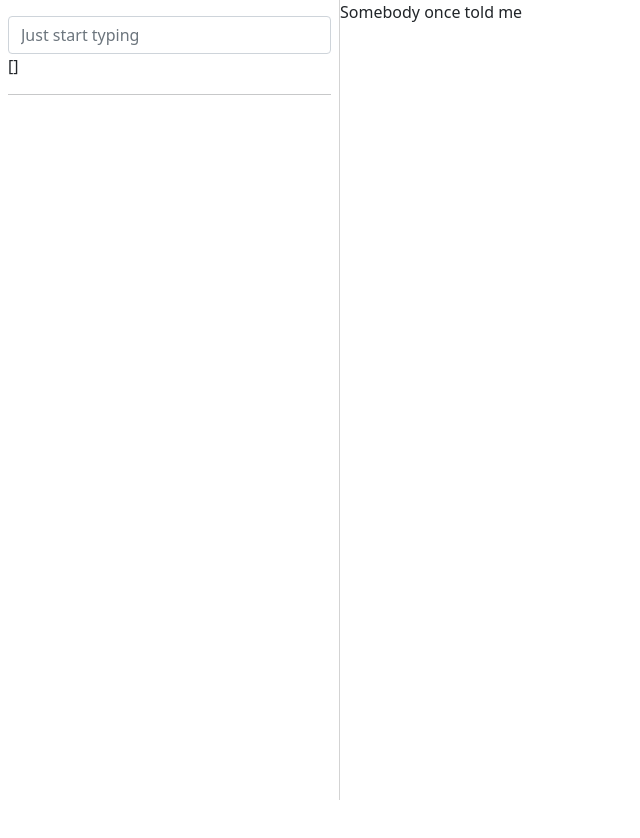
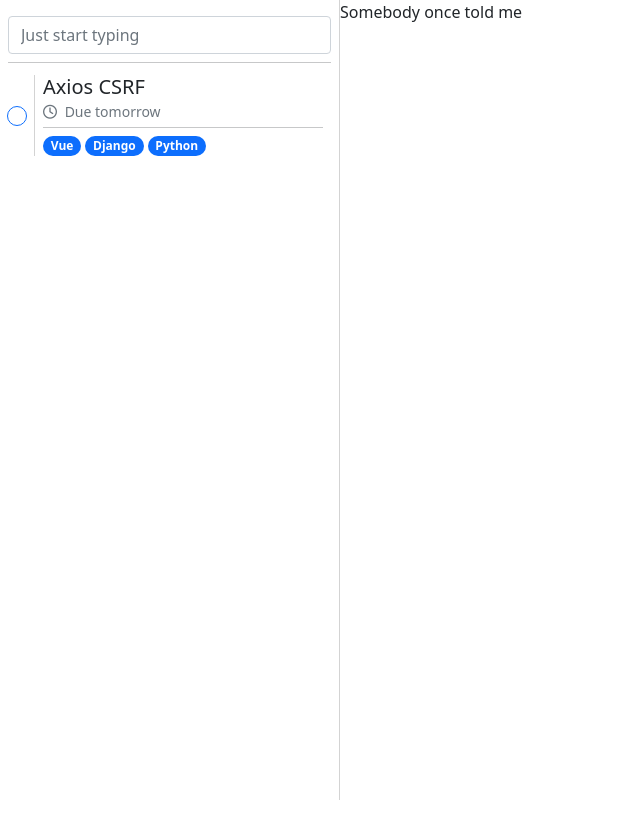
Before and after one commit to NameIes/mnb, a Vue app in the folder frontend/: page / in a window 1280 px wide. Shown: the top 838 px of the page, without its empty margins (0-640 px from the left). Before the commit the page ends 800 px from the top, so only its background shows below. Built offline with nearby package versions, Linux system fonts and the light colour scheme.

Commit message:
Search by tags design ready. Created note design.

```diff
--- a/frontend/public/index.html
+++ b/frontend/public/index.html
@@ -12,6 +12,7 @@
       integrity="sha384-BmbxuPwQa2lc/FVzBcNJ7UAyJxM6wuqIj61tLrc4wSX0szH/Ev+nYRRuWlolflfl"
       crossorigin="anonymous"
     />
+    <script src="https://kit.fontawesome.com/f52dfb8e22.js" crossorigin="anonymous"></script>
   </head>
   <body>
     <noscript>
--- a/frontend/src/App.vue
+++ b/frontend/src/App.vue
@@ -1,9 +1,9 @@
 <template>
   <div id="app" class="d-flex">
-    <div id="items-list" class="vh-100 pt-3 px-2" :class="{ 'opened': leftPanel }" @mouseover="openLeftPanel" @mouseleave="closeLeftPanel">
+    <div id="items-list" class="vh-100 pt-3 px-0" :class="{ 'opened': leftPanel }" @mouseover="openLeftPanel" @mouseleave="closeLeftPanel">
       <Search @search-focused="changeSearchStatus($event)"></Search>
-      <hr class="my-3">
-      <ItemsList></ItemsList>
+      <hr class="mb-1 mt-2 mx-2">
+      <NotesList></NotesList>
     </div>
     <div id="data-view" class="vh-100 w-100">
       Somebody once told me
@@ -12,13 +12,13 @@
 </template>
 
 <script>
-import ItemsList from './components/ItemsList.vue'
+import NotesList from './components/NotesList.vue'
 import Search from './components/Search.vue'
 
 export default {
   name: 'App',
   components: {
-    ItemsList,
+    NotesList,
     Search
   },
   data: function () {
@@ -53,19 +53,41 @@ export default {
 #items-list.opened {
   width: 340px;
 }
+
 #items-list {
   transition-duration: .2s;
   width: 40px;
   border-right: 1px solid lightgray;
 }
-#items-list.opened > div > .form-control {
+
+#items-list.opened > div {
   opacity: 1;
 }
-#items-list > div > .form-control {
+
+#items-list > div {
   transition: .3s;
   opacity: 0;
 }
+
+#items-list.opened .fade-effect {
+  left: 100%;
+}
+
+#items-list .fade-effect {
+  transition-duration: .2s;
+  position: absolute;
+  left: 0;
+  right: 0;
+  top: 0;
+  bottom: 0;
+  background: white;
+}
+
 #items-list.opened + #data-view {
   max-width: calc(100% - 340px);
 }
+
+.vertical-separator {
+  border-right: 1px solid lightgray;
+}
 </style>
--- a/frontend/src/components/ItemsList.vue
+++ /dev/null
@@ -1,9 +0,0 @@
-<template>
-  <div></div>
-</template>
-
-<script>
-export default {
-  name: "ItemsList",
-};
-</script>
--- /dev/null
+++ b/frontend/src/components/NotesList.vue
@@ -0,0 +1,62 @@
+<template>
+  <div class="notes-main">
+    <ul class="list-group list-group-flush pt-0">
+      <li class="list-group-item d-flex note-item">
+        <div class="flex-shrink vertical-separator d-flex align-items-center">
+          <button class="btn btn-outline-primary rounded-circle complete-btn p-0"></button>
+        </div>
+        <div class="w-100 ms-2">
+          <h5 class="my-0">Axios CSRF</h5>
+          <small class="text-muted"><i class="far fa-clock me-1"></i> Due tomorrow</small>
+          <hr class="my-1">
+          <div class="note-tags">
+            <span class="badge rounded-pill bg-primary note-tag me-1">Vue</span>
+            <span class="badge rounded-pill bg-primary note-tag me-1">Django</span>
+            <span class="badge rounded-pill bg-primary note-tag me-1">Python</span>
+          </div>
+        </div>
+      </li>
+    </ul>
+    <div class="fade-effect"></div>
+  </div>
+</template>
+
+<script>
+export default {
+  name: "NotesList",
+};
+</script>
+
+<style scoped>
+.notes-main {
+  position: relative;
+  width: 339px;
+  height: 100%;
+  overflow-y: auto;
+}
+
+.list-group-item {
+  padding-left: 0px;
+}
+
+.complete-btn {
+  width: 20px;
+  height: 20px;
+  margin: 0 7px;
+  vertical-align: middle;
+}
+
+.note-item {
+  transition-duration: .2s;
+  background-color: white;
+}
+
+.note-item:hover {
+  background-color: #f0f0f0;
+  cursor: pointer;
+}
+
+.note-item:active {
+  background-color: #ebebeb;
+}
+</style>
--- a/frontend/src/components/Search.vue
+++ b/frontend/src/components/Search.vue
@@ -1,5 +1,5 @@
 <template>
-  <div>
+  <div class="mx-2">
     <input
       type="text"
       class="form-control"
@@ -10,7 +10,6 @@
       @keydown="controlFocus"
       v-model="searchValue"
     />
-    <div>{{ filterTags }}</div>
     <transition name="fade">
       <div class="dropdown-list" v-show="isListVisible" id="dropdown-list">
         <div class="dropdown-list-item" :class="{ 'focus': 0 === focus }" @mouseover="setFocus(0)" @click="createNewTag()">Create tag</div>
@@ -21,12 +20,25 @@
           :class="{ 'focus': index+2 === focus }"
           class="dropdown-list-item text-truncate"
           @mouseover="setFocus(index+2)"
-          @click="addTagToFilters(item.id)"
+          @click="addTagToFilters(item)"
         >
           {{ item.name }}
         </div>
       </div>
     </transition>
+    <div class="mt-2" id="pinned-tags">
+      <span
+        class="badge rounded-pill bg-primary pinned-tag"
+        v-for="tag in filterTags"
+        :key="tag.id"
+      >
+        <p class="text-truncate float-start pinned-tag-text">
+          {{ tag.name }}
+        </p>
+        <button class="text-white btn btn-sm p-0 ms-1 lh-1 fw-bold" @click="deleteFilterTag(tag.id)">X</button>
+      </span>
+      <div class="fade-effect"></div>
+    </div>
   </div>
 </template>
 
@@ -87,6 +99,10 @@ export default {
           if (this.focus > 0) this.focus--;
           if (this.focus > 5) elem.scrollTop -= 36;
           break;
+        case 27:
+          if (document.activeElement instanceof HTMLElement)
+            document.activeElement.blur();
+          break;
         case 40:
           if (this.focus < this.findedTags().length + 1) this.focus++;
           if (this.focus > 7) elem.scrollTop += 36;
@@ -100,8 +116,9 @@ export default {
             this.createNewNote();
             break;
           }
+          if (this.findedTags().length <= this.focus-2) break;
           this.addTagToFilters(
-            this.findedTags()[this.focus-2].id
+            this.findedTags()[this.focus-2]
           );
           break;
       }
@@ -121,21 +138,25 @@ export default {
       console.log('NOTE CREATE');
       // TODO: AXIOS
     },
-    addTagToFilters: function(id) {
+    addTagToFilters: function(item) {
       console.log('TAG ADDED');
+
       this.isListVisible = false;
       this.searchValue = '';
-      this.filterTags.push(id);
+      this.filterTags.push(item);
     },
     findedTags: function() {
       let filteredByQuery = this.tagsList.filter((item) => {
         return !item.name.search(this.searchValue);
       });
-      return filteredByQuery.filter(item => !this.filterTags.includes(item.id));
+      return filteredByQuery.filter(item => !this.filterTags.includes(item));
     },
     findedNotes: function() {
       // TODO: AXIOS
     },
+    deleteFilterTag: function(id) {
+      this.filterTags = this.filterTags.filter((item) => item.id != id);
+    }
   },
 };
 </script>
@@ -166,7 +187,25 @@ export default {
 .fade-enter-active, .fade-leave-active {
   transition: opacity .1s;
 }
+
 .fade-enter, .fade-leave-to {
   opacity: 0;
 }
+
+.pinned-tag {
+  margin: 0px 2px;
+  max-width: 310px;
+}
+
+.pinned-tag-text {
+  max-width: 280px;
+  margin: 0;
+  margin-top: 3px;
+  padding-right: 5px;
+}
+
+#pinned-tags {
+  position: relative;
+  width: 320px;
+}
 </style>
```
